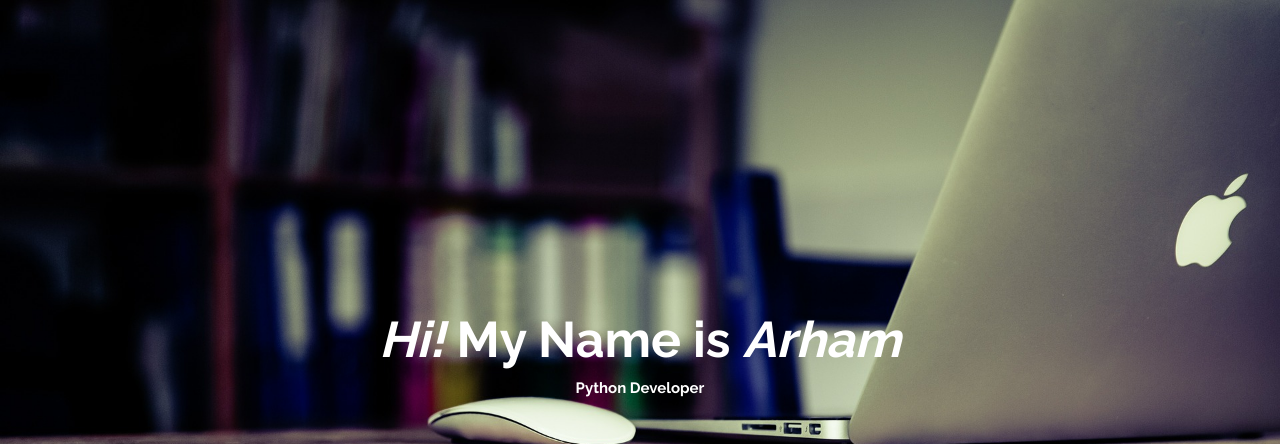
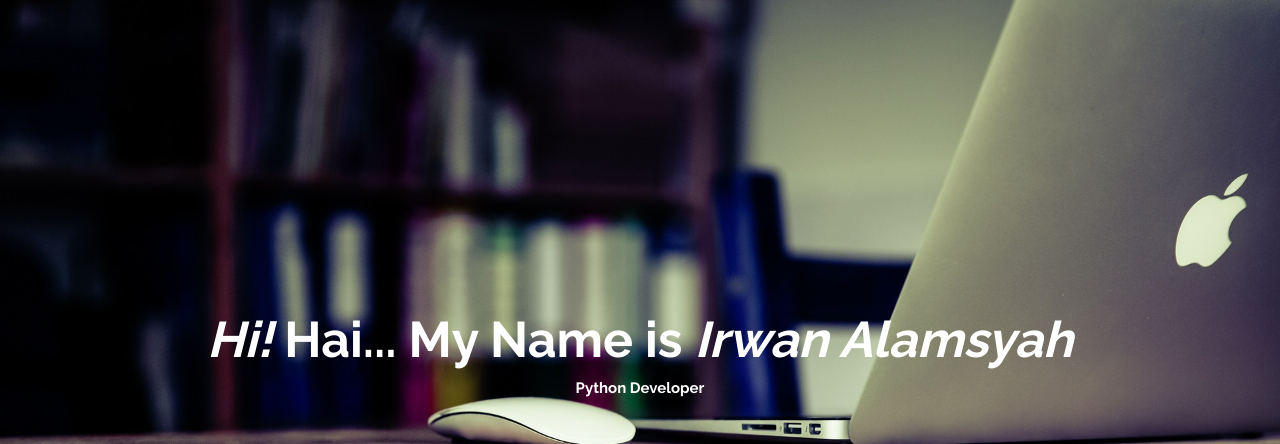
Before and after one commit to irwanalamsyah/codeta.github.io, a plain HTML site: page index.html in a window 1280 px wide. Shown: the top 444 px of the page. Drawn offline with Linux system fonts and the light colour scheme.

Commit message:
Update index.html

```diff
--- a/index.html
+++ b/index.html
@@ -9,7 +9,7 @@
 	</head>
 	<body>
 		<div class="bio">
-			<h1><em>Hi!</em> My Name is <em><strong>Arham</strong></em></h1>
+			<h1><em>Hi!</em> Hai... My Name is <em><strong>Irwan Alamsyah</strong></em></h1>
 				<h2>Python Developer</h2>
 			<div class="social-links">
 
```
